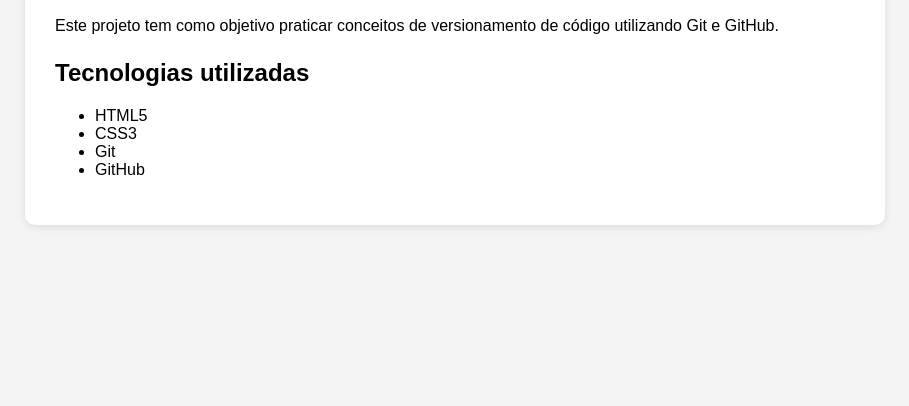
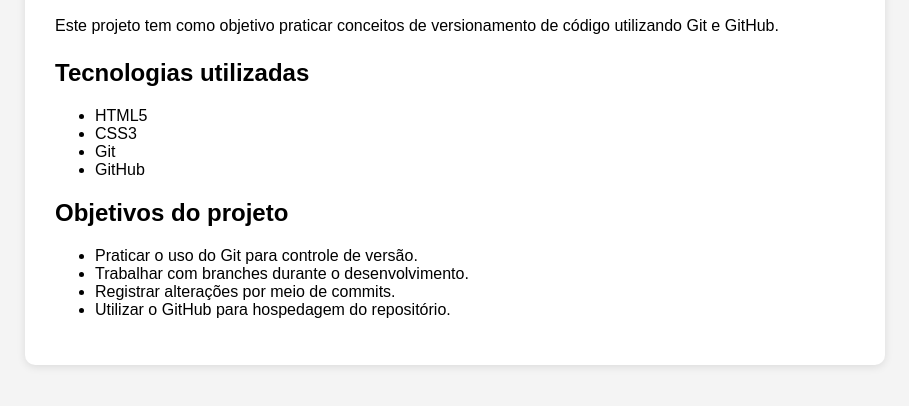
Before and after one commit to farani1/projeto-devops, a plain HTML site: page index.html in a window 1280 px wide. Shown: the part 198-604 px from the top of the page, without its empty margins (185-1094 px from the left). Drawn offline with Linux system fonts and the light colour scheme.

Commit message:
Adiciona objetivos do projeto

```diff
--- a/index.html
+++ b/index.html
@@ -28,6 +28,15 @@
             <li>Git</li>
             <li>GitHub</li>
         </ul>
+
+        <h2>Objetivos do projeto</h2>
+
+        <ul>
+            <li>Praticar o uso do Git para controle de versão.</li>
+            <li>Trabalhar com branches durante o desenvolvimento.</li>
+            <li>Registrar alterações por meio de commits.</li>
+            <li>Utilizar o GitHub para hospedagem do repositório.</li>
+        </ul>
     </main>
 
 </body>
```
